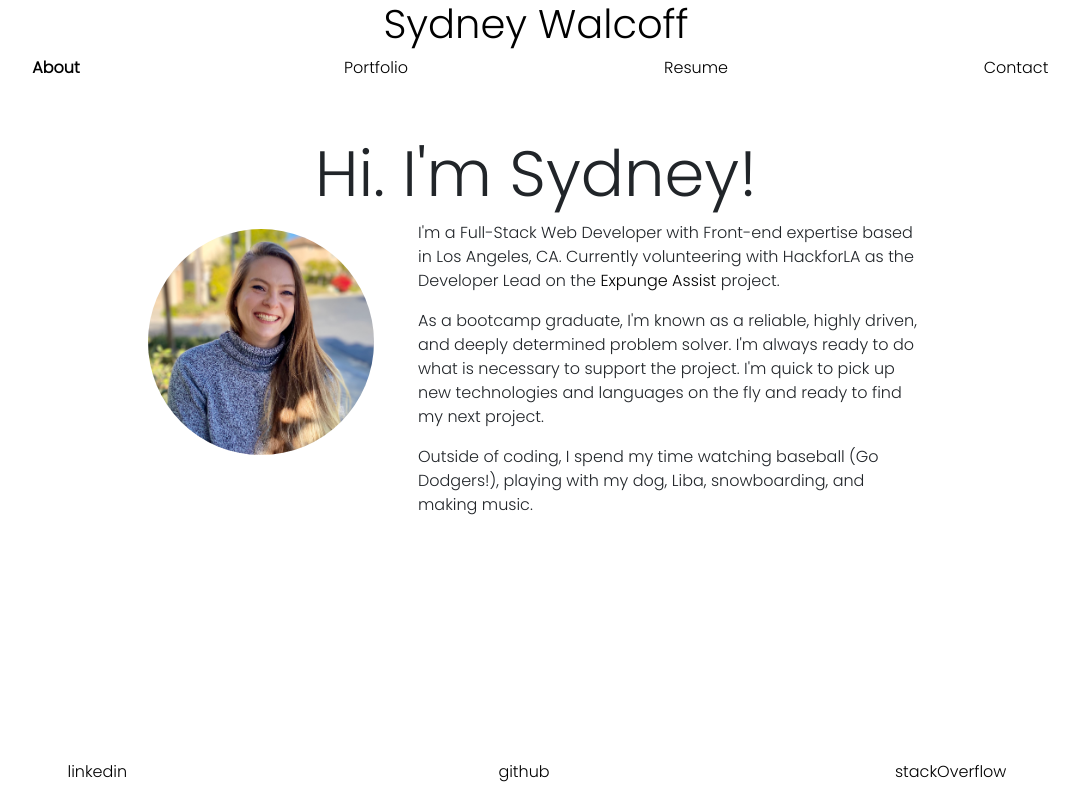
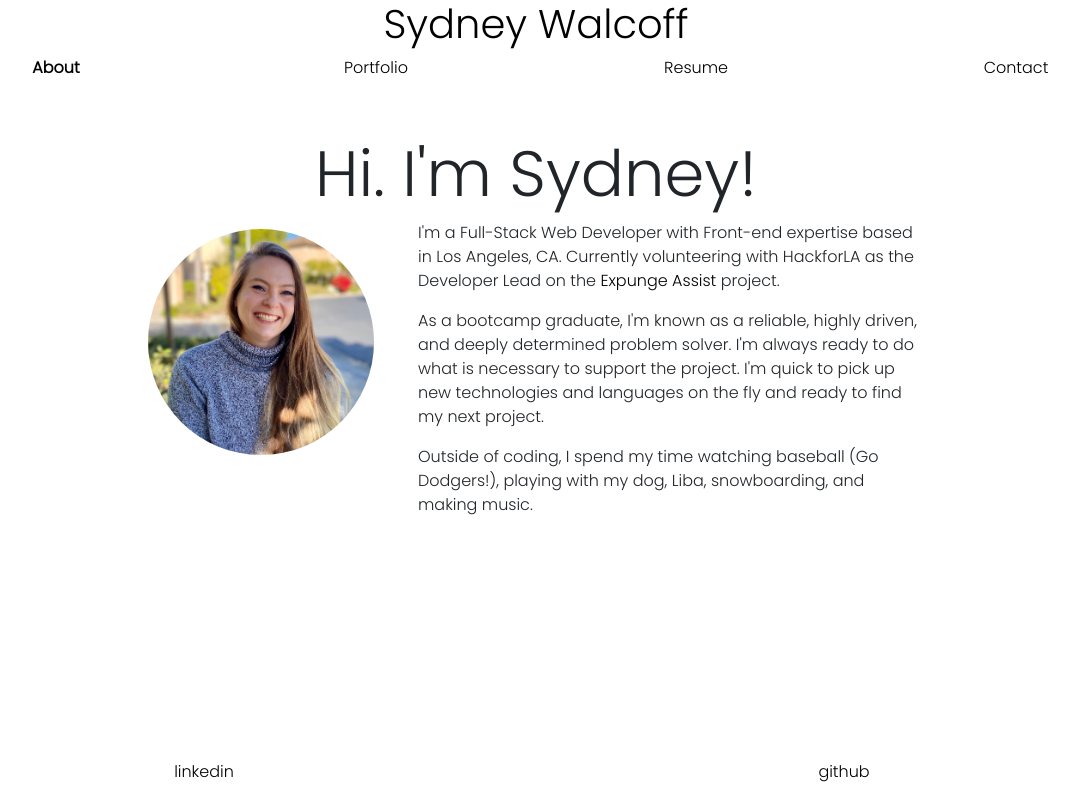
Before and after one commit to sydneywalcoff/sydneywalcoff, a React (Create React App) app in the folder client/: page / in a window 1280 px wide. Shown: the whole page, without its empty margins (104-1183 px from the left). Built offline with nearby package versions, Linux system fonts and the light colour scheme.

Commit message:
removed stackOverflow links

```diff
--- a/client/src/components/Footer/index.js
+++ b/client/src/components/Footer/index.js
@@ -8,7 +8,6 @@ const Footer = () => {
                 <li className="col-xs-4"></li>
                 <li className='col text-center'><a rel="noreferrer" href="https://linkedin.com/in/sydneywalcoff" target="_blank">linkedin</a></li>
                 <li className="col text-center"><a rel="noreferrer" href="https://github.com/sydneywalcoff" target="_blank">github</a></li>
-                <li className="col text-center"><a rel="noreferrer" href="https://stackoverflow.com/users/14700803/sydney-walcoff" target="_blank">stackOverflow</a></li>
                 <li className="col-xs-4"></li>
             </ul>
         </footer>
```
